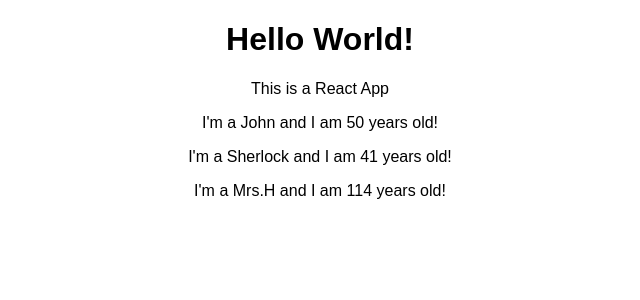
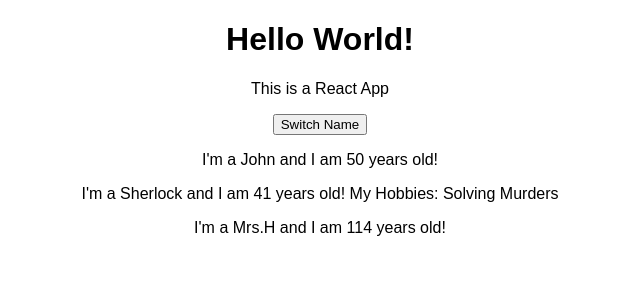
Before and after one commit to EmberLynn/react-practice-project, a React (Create React App) app: page / in a window 1280 px wide. Shown: the top 300 px of the page, without its empty margins (320-960 px from the left). Built offline with nearby package versions, Linux system fonts and the light colour scheme.

Commit message:
Handling events and chaning states.

```diff
--- a/src/App.js
+++ b/src/App.js
@@ -3,14 +3,34 @@
 import Person from './Person/Person';
 
 class App extends Component {
+  state = {
+    persons: [
+      { name: 'John', age: 50},
+      { name: 'Sherlock', age: 41},
+      { name: 'Mrs.H', age: 114 }
+    ]
+  }
+
+  switchNameHandler = () => {
+    //console.log('Was clicked!');
+    this.setState({
+      persons: [
+        { name: 'Watson', age: 50},
+        { name: 'Holmes', age: 41},
+        { name: 'Mrs.H', age: 115 }
+      ]
+     })
+  }
+
   render() {
     return (
       <div className="App">
         <h1>Hello World!</h1>
         <p>This is a React App</p>
-        <Person name="John" age="50"/>
-        <Person name="Sherlock" age="41">My Hobbies: Solving Murders</Person>
-        <Person name="Mrs.H" age="114"/>
+        <button onClick={this.switchNameHandler}>Switch Name</button>
+        <Person name={this.state.persons[0].name} age={this.state.persons[0].age}/>
+        <Person name={this.state.persons[1].name} age={this.state.persons[1].age}>My Hobbies: Solving Murders</Person>
+        <Person name={this.state.persons[2].name} age={this.state.persons[2].age}/>
       </div>
     );
     //return React.createElement('div', {className: 'App'}, React.createElement('h1', null, 'Hi, I\'m a React App!'))
--- a/src/Person/Person.js
+++ b/src/Person/Person.js
@@ -1,7 +1,11 @@
 import React from 'react';
 
 const person = (props) => {
-    return <p>I'm a {props.name} and I am {props.age} years old!</p>
+    return (
+        <div>
+            <p>I'm a {props.name} and I am {props.age} years old! {props.children}</p>
+        </div>
+    )
 }
 
 export default person;
```
